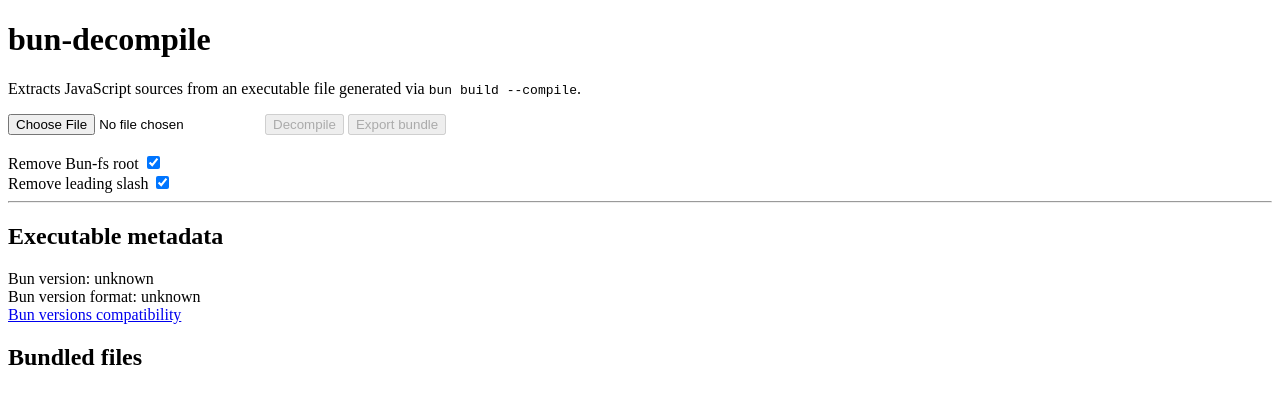
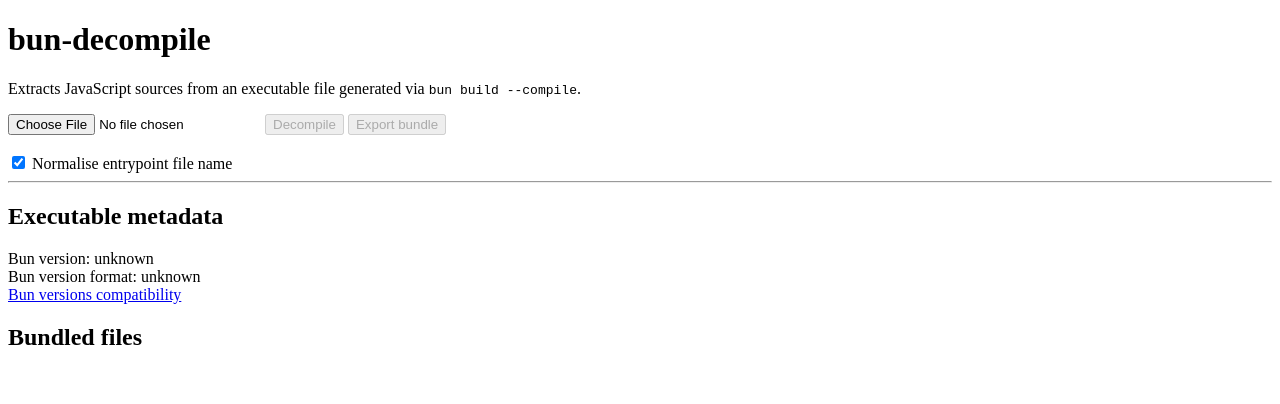
Before and after one commit to lafkpages/bun-decompile, a SvelteKit app: page / in a window 1280 px wide. Shown: the top 404 px of the page. Built offline with nearby package versions, Linux system fonts and the light colour scheme.

Commit message:
feat: remove old and add new options to web app

```diff
--- a/src/routes/+page.svelte
+++ b/src/routes/+page.svelte
@@ -17,8 +17,7 @@
   let bundledFiles: TBundledFile[] = [];
   $: bunVersionForRelease = bunVersion?.version.replace(/-[\w.-]+$/i, "");
 
-  let removeBunfsRoot = true;
-  let removeLeadingSlash = true;
+  let normaliseEntrypointFileName = true;
 
   let exportBundleDownloadLink: HTMLAnchorElement;
 
@@ -72,8 +71,7 @@
 
       try {
         bundledFiles = extractBundledFiles(reader.result, {
-          removeBunfsRoot,
-          removeLeadingSlash,
+          normaliseEntrypointFileName,
         });
       } catch (err) {
         console.error("Error extracting bundled files:", err);
@@ -102,13 +100,12 @@
 <br />
 <br />
 
-<label for="remove-bunfs-root">Remove Bun-fs root</label>
-<input type="checkbox" id="remove-bunfs-root" bind:checked={removeBunfsRoot} />
-
-<br />
-
-<label for="remove-leading-slash">Remove leading slash</label>
-<input type="checkbox" id="remove-leading-slash" bind:checked={removeLeadingSlash} />
+<input
+  type="checkbox"
+  id="normalise-entrypoint-file-name"
+  bind:checked={normaliseEntrypointFileName}
+/>
+<label for="normalise-entrypoint-file-name">Normalise entrypoint file name</label>
 
 <hr />
 
```
